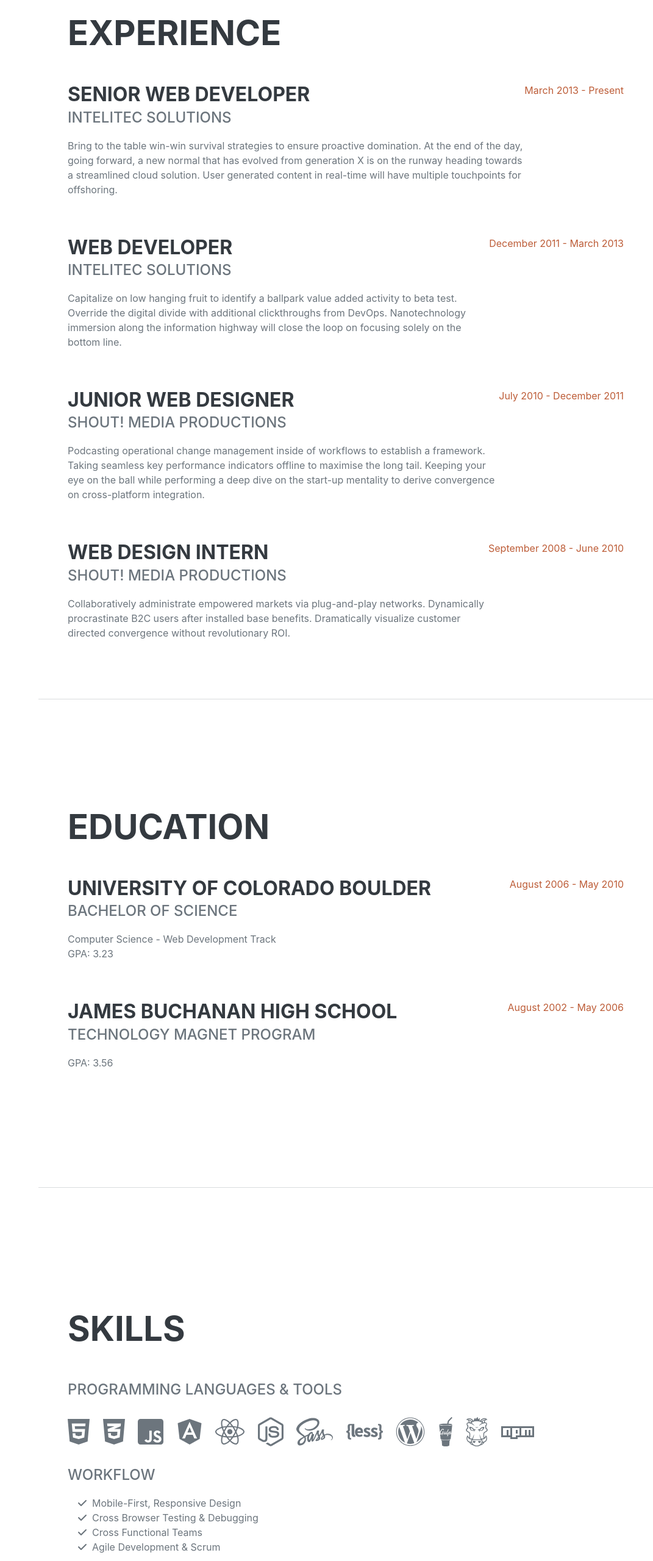
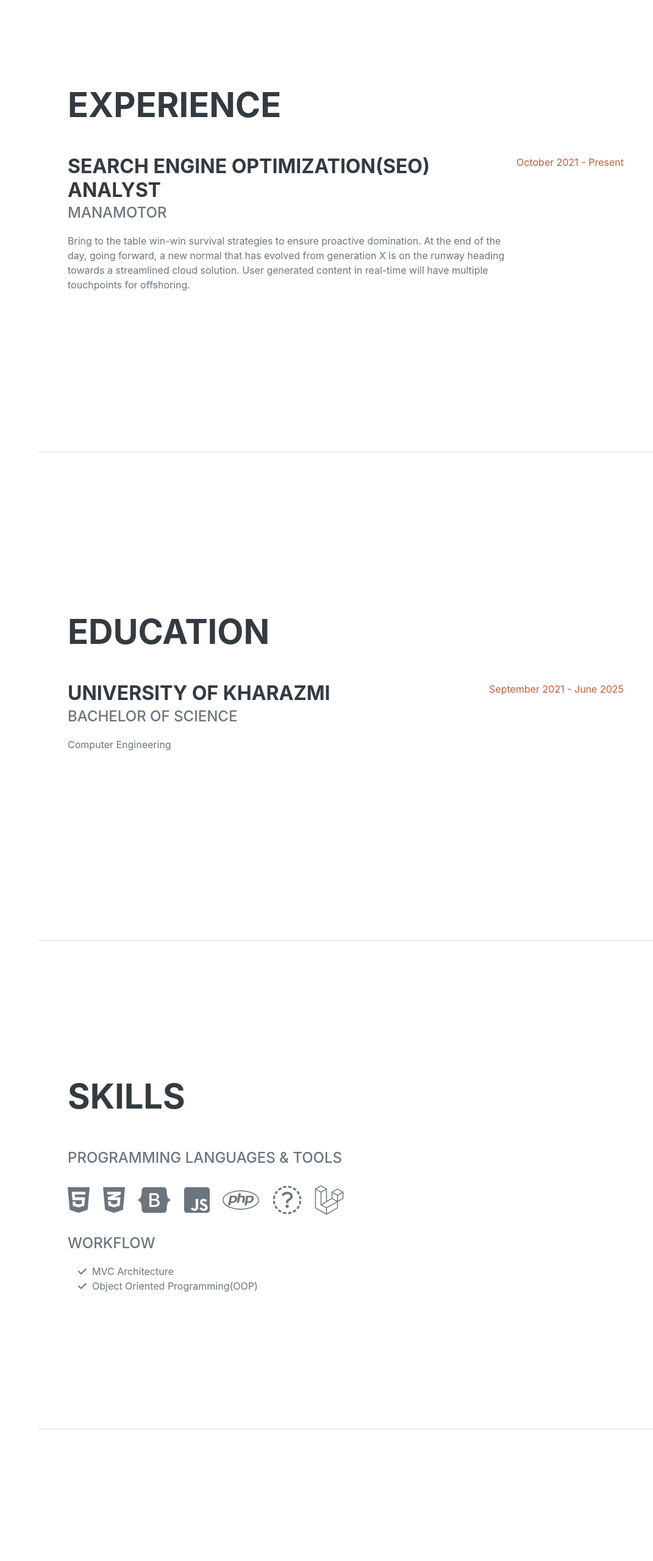
Before and after one commit to hosseinganji/hosseinganji.github.io, a website: page index.html in a window 1280 px wide. Shown: the part 860-3420 px from the top of the page at 61% size, without its empty margins (209-1280 px from the left). Drawn offline with nearby package versions, Linux system fonts and the light colour scheme; a web font is replaced by a local one.

Commit message:
Update index.html
the last modify in 2023/may/6

```diff
--- a/index.html
+++ b/index.html
@@ -5,7 +5,7 @@
         <meta name="viewport" content="width=device-width, initial-scale=1, shrink-to-fit=no" />
         <meta name="description" content="" />
         <meta name="author" content="" />
-        <title>Resume - Start Bootstrap Theme</title>
+        <title>Hossein's Resume</title>
         <link rel="icon" type="image/x-icon" href="assets/img/favicon.ico" />
         <!-- Font Awesome icons (free version)-->
         <script src="https://use.fontawesome.com/releases/v6.3.0/js/all.js" crossorigin="anonymous"></script>
@@ -50,7 +50,7 @@
                     <p class="lead mb-5">
                     I am a student of Kharazmi University in the bachelor's degree. I worked a little in the field of SEO, and after that I learned the basic front-end things such as HTML, CSS, JavaScript, and now I am learning Laravel...</p>
                     <div class="social-icons">
-                        <a class="social-icon" href=""><i class="fab fa-linkedin-in"></i></a>
+                        <a class="social-icon" href="https://www.linkedin.com/in/hossein-ganji-632012227"><i class="fab fa-linkedin-in"></i></a>
                         <a class="social-icon" href="https://github.com/hoss-gan"><i class="fab fa-github"></i></a>
                         <!-- <a class="social-icon" href="#!"><i class="fab fa-twitter"></i></a>
                         <a class="social-icon" href="#!"><i class="fab fa-facebook-f"></i></a> -->
@@ -64,35 +64,11 @@
                     <h2 class="mb-5">Experience</h2>
                     <div class="d-flex flex-column flex-md-row justify-content-between mb-5">
                         <div class="flex-grow-1">
-                            <h3 class="mb-0">Senior Web Developer</h3>
-                            <div class="subheading mb-3">Intelitec Solutions</div>
+                            <h3 class="mb-0">Search engine optimization(SEO) Analyst</h3>
+                            <div class="subheading mb-3">ManaMotor</div>
                             <p>Bring to the table win-win survival strategies to ensure proactive domination. At the end of the day, going forward, a new normal that has evolved from generation X is on the runway heading towards a streamlined cloud solution. User generated content in real-time will have multiple touchpoints for offshoring.</p>
                         </div>
-                        <div class="flex-shrink-0"><span class="text-primary">March 2013 - Present</span></div>
-                    </div>
-                    <div class="d-flex flex-column flex-md-row justify-content-between mb-5">
-                        <div class="flex-grow-1">
-                            <h3 class="mb-0">Web Developer</h3>
-                            <div class="subheading mb-3">Intelitec Solutions</div>
-                            <p>Capitalize on low hanging fruit to identify a ballpark value added activity to beta test. Override the digital divide with additional clickthroughs from DevOps. Nanotechnology immersion along the information highway will close the loop on focusing solely on the bottom line.</p>
-                        </div>
-                        <div class="flex-shrink-0"><span class="text-primary">December 2011 - March 2013</span></div>
-                    </div>
-                    <div class="d-flex flex-column flex-md-row justify-content-between mb-5">
-                        <div class="flex-grow-1">
-                            <h3 class="mb-0">Junior Web Designer</h3>
-                            <div class="subheading mb-3">Shout! Media Productions</div>
-                            <p>Podcasting operational change management inside of workflows to establish a framework. Taking seamless key performance indicators offline to maximise the long tail. Keeping your eye on the ball while performing a deep dive on the start-up mentality to derive convergence on cross-platform integration.</p>
-                        </div>
-                        <div class="flex-shrink-0"><span class="text-primary">July 2010 - December 2011</span></div>
-                    </div>
-                    <div class="d-flex flex-column flex-md-row justify-content-between">
-                        <div class="flex-grow-1">
-                            <h3 class="mb-0">Web Design Intern</h3>
-                            <div class="subheading mb-3">Shout! Media Productions</div>
-                            <p>Collaboratively administrate empowered markets via plug-and-play networks. Dynamically procrastinate B2C users after installed base benefits. Dramatically visualize customer directed convergence without revolutionary ROI.</p>
-                        </div>
-                        <div class="flex-shrink-0"><span class="text-primary">September 2008 - June 2010</span></div>
+                        <div class="flex-shrink-0"><span class="text-primary">October 2021 - Present</span></div>
                     </div>
                 </div>
             </section>
@@ -103,20 +79,11 @@
                     <h2 class="mb-5">Education</h2>
                     <div class="d-flex flex-column flex-md-row justify-content-between mb-5">
                         <div class="flex-grow-1">
-                            <h3 class="mb-0">University of Colorado Boulder</h3>
+                            <h3 class="mb-0">University of Kharazmi</h3>
                             <div class="subheading mb-3">Bachelor of Science</div>
-                            <div>Computer Science - Web Development Track</div>
-                            <p>GPA: 3.23</p>
+                            <div>Computer Engineering</div>
                         </div>
-                        <div class="flex-shrink-0"><span class="text-primary">August 2006 - May 2010</span></div>
-                    </div>
-                    <div class="d-flex flex-column flex-md-row justify-content-between">
-                        <div class="flex-grow-1">
-                            <h3 class="mb-0">James Buchanan High School</h3>
-                            <div class="subheading mb-3">Technology Magnet Program</div>
-                            <p>GPA: 3.56</p>
-                        </div>
-                        <div class="flex-shrink-0"><span class="text-primary">August 2002 - May 2006</span></div>
+                        <div class="flex-shrink-0"><span class="text-primary">September 2021 - June 2025</span></div>
                     </div>
                 </div>
             </section>
@@ -129,34 +96,21 @@
                     <ul class="list-inline dev-icons">
                         <li class="list-inline-item"><i class="fab fa-html5"></i></li>
                         <li class="list-inline-item"><i class="fab fa-css3-alt"></i></li>
+                        <li class="list-inline-item"><i class="fab fa-bootstrap"></i></li>
                         <li class="list-inline-item"><i class="fab fa-js-square"></i></li>
-                        <li class="list-inline-item"><i class="fab fa-angular"></i></li>
-                        <li class="list-inline-item"><i class="fab fa-react"></i></li>
-                        <li class="list-inline-item"><i class="fab fa-node-js"></i></li>
-                        <li class="list-inline-item"><i class="fab fa-sass"></i></li>
-                        <li class="list-inline-item"><i class="fab fa-less"></i></li>
-                        <li class="list-inline-item"><i class="fab fa-wordpress"></i></li>
-                        <li class="list-inline-item"><i class="fab fa-gulp"></i></li>
-                        <li class="list-inline-item"><i class="fab fa-grunt"></i></li>
-                        <li class="list-inline-item"><i class="fab fa-npm"></i></li>
+                        <li class="list-inline-item"><i class="fab fa-php"></i></li>
+                        <li class="list-inline-item"><i class="fab fa-mysql"></i></li>
+                        <li class="list-inline-item"><i class="fab fa-laravel"></i></li>
                     </ul>
                     <div class="subheading mb-3">Workflow</div>
                     <ul class="fa-ul mb-0">
                         <li>
                             <span class="fa-li"><i class="fas fa-check"></i></span>
-                            Mobile-First, Responsive Design
+                            MVC Architecture
                         </li>
                         <li>
                             <span class="fa-li"><i class="fas fa-check"></i></span>
-                            Cross Browser Testing & Debugging
-                        </li>
-                        <li>
-                            <span class="fa-li"><i class="fas fa-check"></i></span>
-                            Cross Functional Teams
-                        </li>
-                        <li>
-                            <span class="fa-li"><i class="fas fa-check"></i></span>
-                            Agile Development & Scrum
+                            Object Oriented Programming(OOP)
                         </li>
                     </ul>
                 </div>
@@ -166,8 +120,7 @@
             <section class="resume-section" id="interests">
                 <div class="resume-section-content">
                     <h2 class="mb-5">Interests</h2>
-                    <p>Apart from being a web developer, I enjoy most of my time being outdoors. In the winter, I am an avid skier and novice ice climber. During the warmer months here in Colorado, I enjoy mountain biking, free climbing, and kayaking.</p>
-                    <p class="mb-0">When forced indoors, I follow a number of sci-fi and fantasy genre movies and television shows, I am an aspiring chef, and I spend a large amount of my free time exploring the latest technology advancements in the front-end web development world.</p>
+                    <p>I like watching football very much. Of course, not Iranian football. I also like listening to music and watching movies.</p>
                 </div>
             </section>
             <hr class="m-0" />
@@ -178,41 +131,7 @@
                     <ul class="fa-ul mb-0">
                         <li>
                             <span class="fa-li"><i class="fas fa-trophy text-warning"></i></span>
-                            Google Analytics Certified Developer
-                        </li>
-                        <li>
-                            <span class="fa-li"><i class="fas fa-trophy text-warning"></i></span>
-                            Mobile Web Specialist - Google Certification
-                        </li>
-                        <li>
-                            <span class="fa-li"><i class="fas fa-trophy text-warning"></i></span>
-                            1
-                            <sup>st</sup>
-                            Place - University of Colorado Boulder - Emerging Tech Competition 2009
-                        </li>
-                        <li>
-                            <span class="fa-li"><i class="fas fa-trophy text-warning"></i></span>
-                            1
-                            <sup>st</sup>
-                            Place - University of Colorado Boulder - Adobe Creative Jam 2008 (UI Design Category)
-                        </li>
-                        <li>
-                            <span class="fa-li"><i class="fas fa-trophy text-warning"></i></span>
-                            2
-                            <sup>nd</sup>
-                            Place - University of Colorado Boulder - Emerging Tech Competition 2008
-                        </li>
-                        <li>
-                            <span class="fa-li"><i class="fas fa-trophy text-warning"></i></span>
-                            1
-                            <sup>st</sup>
-                            Place - James Buchanan High School - Hackathon 2006
-                        </li>
-                        <li>
-                            <span class="fa-li"><i class="fas fa-trophy text-warning"></i></span>
-                            3
-                            <sup>rd</sup>
-                            Place - James Buchanan High School - Hackathon 2005
+                            I don't have any awards or certificates yet...
                         </li>
                     </ul>
                 </div>
```
